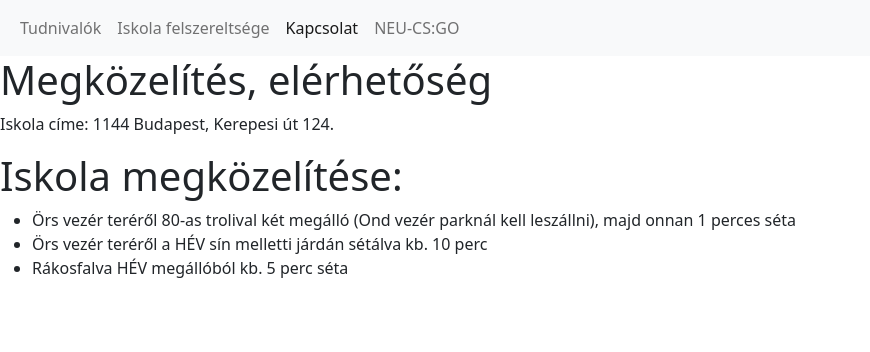
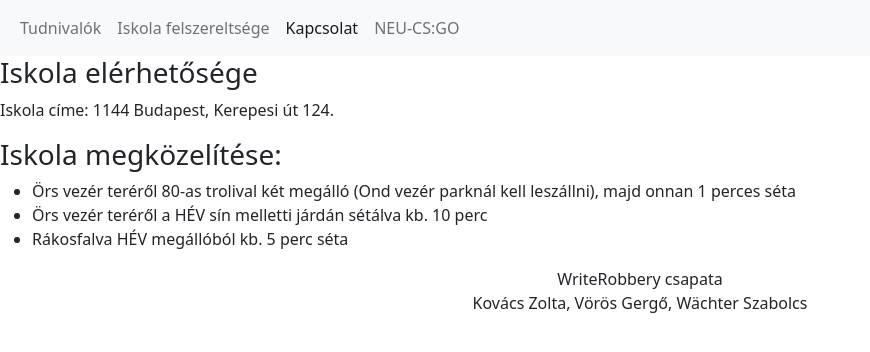
Before and after one commit to Kzolii/WriteRobbery, a plain HTML site: page website/3.Oldal.html in a window 1280 px wide. Shown: the whole page, without its empty margins (0-870 px from the left). Drawn offline with nearby package versions, Linux system fonts and the light colour scheme.

Commit message:
2022.10.02
Létrehoztam mindegyik html-ben a header, main és a footer tárolókat (azert, mivel ez is feltétel) plusz a footerbe beleírtam a csapat nevét, és tagjait

```diff
--- a/website/3.Oldal.html
+++ b/website/3.Oldal.html
@@ -13,6 +13,7 @@
 </head>
 
 <body>
+    <header>
         <nav class="navbar navbar-expand-lg bg-light">
             <div class="container-fluid">
                 <button class="navbar-toggler" type="button" data-bs-toggle="collapse" data-bs-target="#navbarNav"
@@ -37,16 +38,22 @@
                 </div>
             </div>
         </nav>
-    <h1>Megközelítés, elérhetőség</h1>
+    </header>
+    <main>
+        <h3>Iskola elérhetősége</h1>
         <p>Iskola címe: 1144 Budapest, Kerepesi út 124.</p>
-    <h1>Iskola megközelítése:</h1>
+        <h3>Iskola megközelítése:</h1>
         <ul>
-        <li>Örs vezér teréről 80-as trolival két megálló (Ond vezér parknál kell leszállni), majd onnan 1 perces séta
+            <li>Örs vezér teréről 80-as trolival két megálló (Ond vezér parknál kell leszállni), majd onnan 1 perces
+                séta
             </li>
             <li>Örs vezér teréről a HÉV sín melletti járdán sétálva kb. 10 perc</li>
             <li>Rákosfalva HÉV megállóból kb. 5 perc séta</li>
         </ul>
-
+    </main>
+    <footer>
+        <p class='text-center mb-0'>WriteRobbery csapata<br>Kovács Zolta, Vörös Gergő, Wächter Szabolcs</p>
+    </footer>
     <script src="https://cdn.jsdelivr.net/npm/bootstrap@5.2.1/dist/js/bootstrap.bundle.min.js"
         integrity="sha384-u1OknCvxWvY5kfmNBILK2hRnQC3Pr17a+RTT6rIHI7NnikvbZlHgTPOOmMi466C8"
         crossorigin="anonymous"></script>
```
Also changed, not shown: website/1.Oldal.html (+7 -1 lines), website/2.Oldal.html (+15 -5 lines), website/4.Oldal.html (+6 -1 lines). Lines whose indentation alone changed are shown as unchanged.
